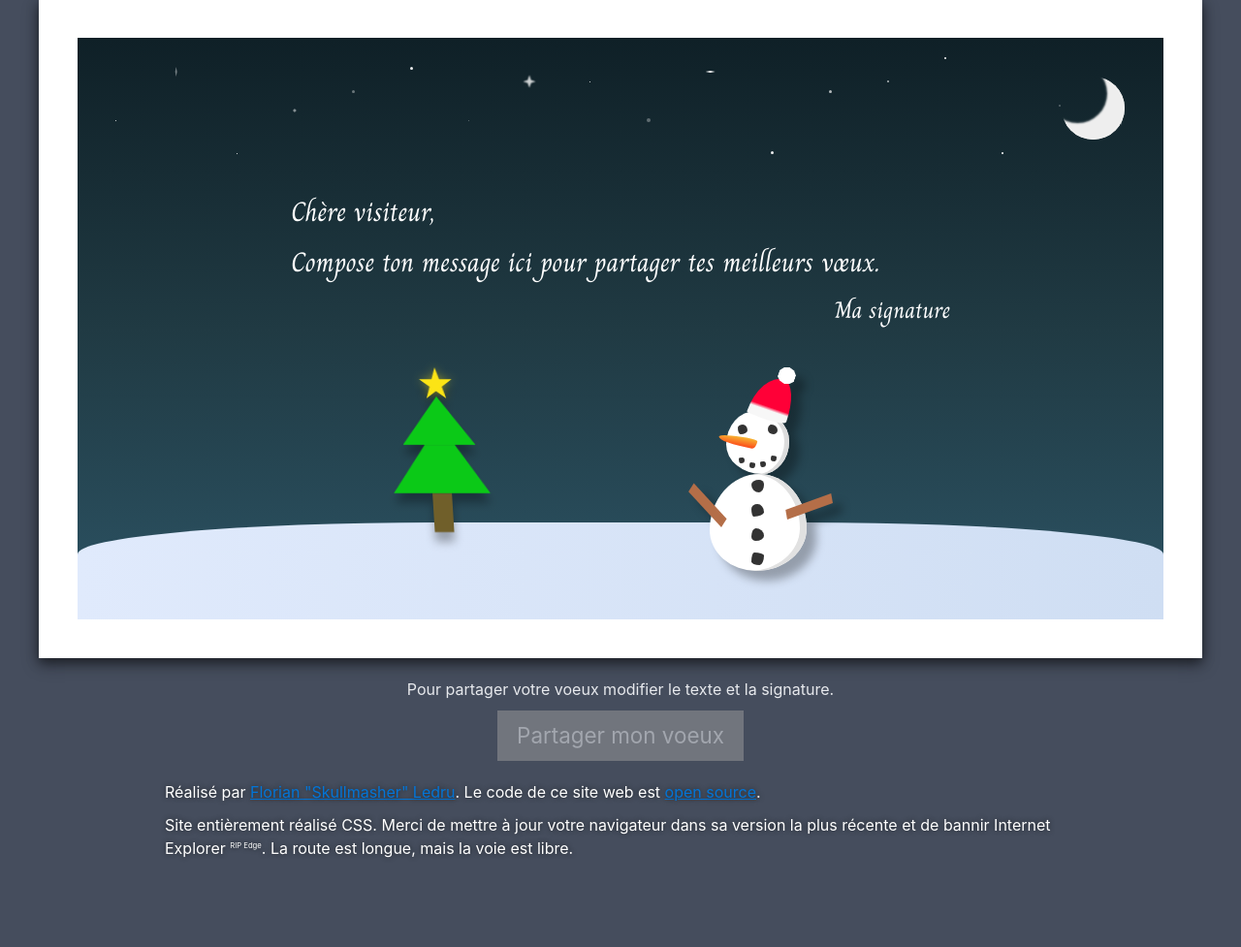
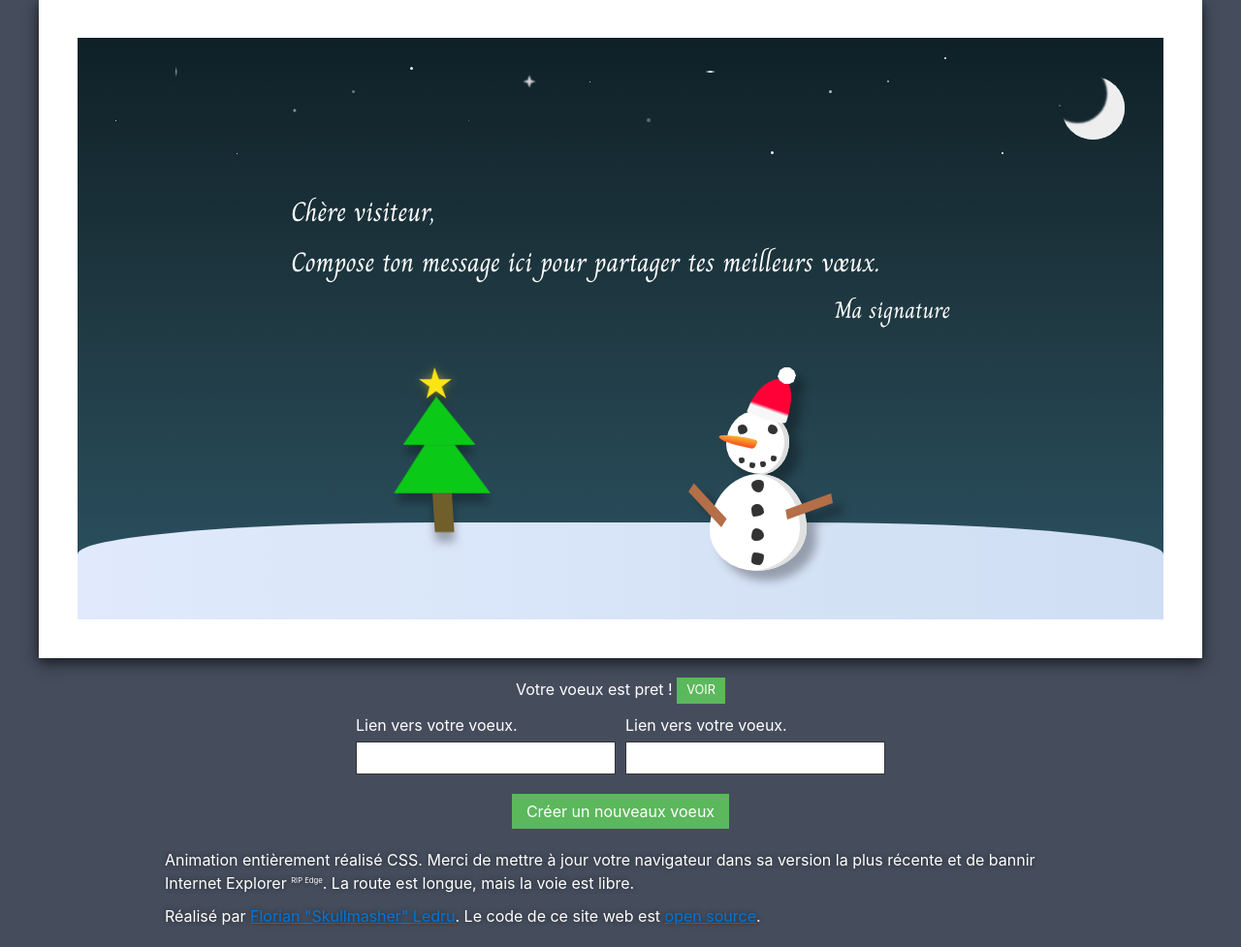
Before and after one commit to SkullMasher/wish-card-2019, a PHP site: page /templates/index.phtml in a window 1280 px wide. Shown: the part 146-1123 px from the top of the page at 97% size. Before the commit the page ends 1031 px from the top, so only its background shows below. Run offline with PHP 8.4, Linux system fonts and the light colour scheme; data that the repository does not hold is empty; a stand-in replaces the project's code that opens the database connection.

Commit message:
:skull: Add a button to create a new wish on the wish page & WIP share wish

```diff
--- a/public/css/style.css
+++ b/public/css/style.css
@@ -3531,4 +3531,18 @@ body {
   }
 }
 
+.share-wish [class*="btn"] {
+  color: #fff;
+  text-decoration: none;
+}
+
+.share-wish__link {
+  display: flex;
+  flex-direction: column;
+}
+
+.share-wish__link input {
+  color: #212529;
+}
+
 /*# sourceMappingURL=style.map.css */
--- /dev/null
+++ b/src/sass/components/_share-wish.scss
@@ -0,0 +1,14 @@
+.share-wish {
+  [class*="btn"] {
+    color: $white;
+    text-decoration: none;
+  }
+
+  &__link {
+    display: flex;
+    flex-direction: column;
+    input {
+      color: $gray-900;
+    }
+  }
+}
--- a/src/sass/style.scss
+++ b/src/sass/style.scss
@@ -8,3 +8,4 @@
 @import 'components/shootingstar';
 @import 'components/snowman';
 @import 'components/christmastree';
+@import 'components/share-wish';
--- a/templates/footer.phtml
+++ /dev/null
@@ -1,6 +0,0 @@
-<footer class="site-footer">
-  <div class="wrapper">
-    <p>Réalisé par <a href="https://skullmasher.io">Florian "Skullmasher" Ledru</a>. Le code de ce site web est <a href="https://github.com/skullmasher/wish-card-2019">open source</a>.</p>
-    <p>Site entièrement réalisé CSS. Merci de mettre à jour votre navigateur dans sa version la plus récente et de bannir Internet Explorer <sup><small><small>RIP Edge</small></small></sup>. La route est longue, mais la voie est libre.</p>
-  </div>
-</footer>
--- /dev/null
+++ b/templates/footer_content.phtml
@@ -0,0 +1,4 @@
+  <div class="wrapper">
+    <p>Animation entièrement réalisé CSS. Merci de mettre à jour votre navigateur dans sa version la plus récente et de bannir Internet Explorer <sup><small><small>RIP Edge</small></small></sup>. La route est longue, mais la voie est libre.</p>
+    <p>Réalisé par <a href="https://skullmasher.io">Florian "Skullmasher" Ledru</a>. Le code de ce site web est <a href="https://github.com/skullmasher/wish-card-2019">open source</a>.</p>
+  </div>
--- /dev/null
+++ b/templates/footer_new_wish_button.phtml
@@ -0,0 +1,3 @@
+<p class="wrapper">
+  <a class="btn btn--primary btn--small" href="new">Créer votre vœu</a>
+</p>
--- a/templates/index.phtml
+++ b/templates/index.phtml
@@ -99,15 +99,38 @@
           </div>
         </div>
       </main>
-      <footer class="mbm flex-container-v">
-        <p class="color--muted js-wishWarn txtcenter">Pour partager votre voeux modifier le texte et la signature.</p>
-        <div class="place-center">
-          <button class="btn btn--success btn--big js-wishSubmit js-disabled">Partager mon voeux</button>
+      <footer class="mbm">
+        <div class="is-hidden">
+          <p class="color--muted js-wishWarn txtcenter">Pour partager votre voeux modifier le texte et la signature.</p>
+          <div class="place-center">
+            <button class="btn btn--success btn--big js-wishSubmit js-disabled">Partager mon voeux</button>
+          </div>
         </div>
+        <div class="share-wish place-center">
+          <p class="txtcenter">Votre voeux est pret ! <a class="btn btn--small btn--success" href="topkek">VOIR</a></p>
+          <div class="grid has-gutter">
+            <div class="share-wish__link">
+              <label for="share-wish-link">Lien vers votre voeux.</label>
+              <input class="share-wish__link" type="text" name="" value="" id="share-wish-link">
+            </div>
+            <div class="share-wish__link">
+              <label for="share-wish-link">Lien vers votre voeux.</label>
+              <input class="share-wish__link" type="text" name="" value="" id="share-wish-link">
+
+            </div>
+          </div>
+          <div class="mtm txtcenter">
+            <a class="btn btn--success" href="new">Créer un nouveaux voeux</a>
+          </div>
+        </div>
+
       </footer>
     </div>
   </div>
-  <?php require_once('footer.phtml') ?>
+  <footer class="site-footer">
+    <?php require_once('footer_content.phtml') ?>
+  </footer>
+
   <script type="text/javascript" src="js/script.js"></script>
 </body>
 </html>
--- a/templates/wish.phtml
+++ b/templates/wish.phtml
@@ -94,6 +94,9 @@
       </main>
     </div>
   </div>
-  <?php require_once('footer.phtml') ?>
+  <footer class="site-footer">
+    <?php require_once('footer_new_wish_button.phtml') ?>
+    <?php require_once('footer_content.phtml') ?>
+  </footer>
 </body>
 </html>
```
Also changed, not shown: README.md, public/css/style.map.css.
